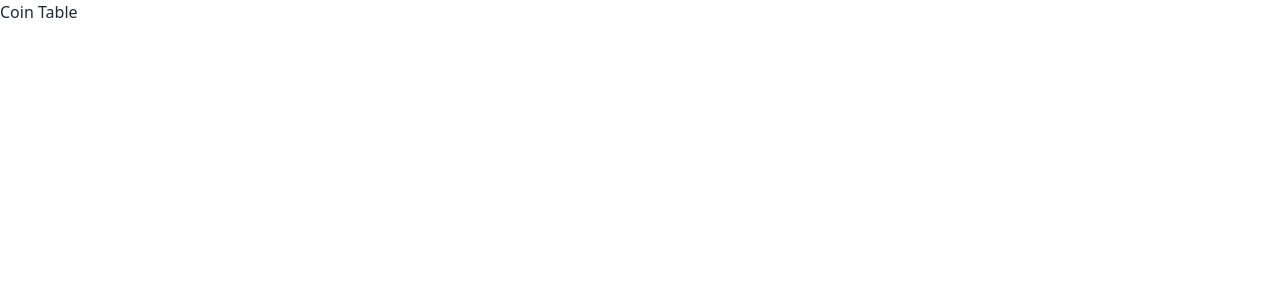
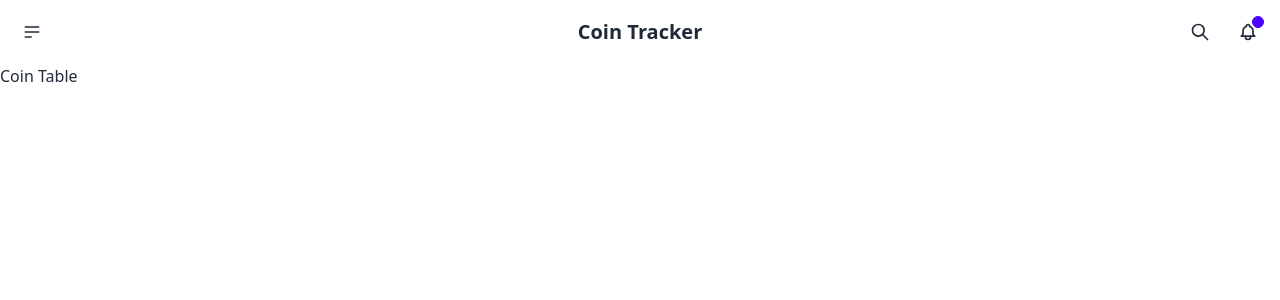
Before and after one commit to naveen1845/CryptoProject-CoinGekko, a React (Vite) app: page / in a window 1280 px wide. Shown: the top 300 px of the page. Built offline with nearby package versions, Linux system fonts and the light colour scheme.

Commit message:
added navbar

```diff
--- a/src/App.jsx
+++ b/src/App.jsx
@@ -2,10 +2,12 @@
 import reactLogo from './assets/react.svg'
 import viteLogo from '/vite.svg'
 import './App.css'
+import Navbar from './Components/Navbar/Navbar'
 
 function App() {
   return(
     <>
+    <Navbar />
     <p >Coin Table</p>
     </>
   )
--- /dev/null
+++ b/src/Components/Navbar/Navbar.jsx
@@ -0,0 +1,70 @@
+function Navbar(){
+    return (
+        <div className="navbar bg-base-100">
+  <div className="navbar-start">
+    <div className="dropdown">
+      <div tabIndex={0} role="button" className="btn btn-ghost btn-circle">
+        <svg
+          xmlns="http://www.w3.org/2000/svg"
+          className="h-5 w-5"
+          fill="none"
+          viewBox="0 0 24 24"
+          stroke="currentColor">
+          <path
+            strokeLinecap="round"
+            strokeLinejoin="round"
+            strokeWidth="2"
+            d="M4 6h16M4 12h16M4 18h7" />
+        </svg>
+      </div>
+      <ul
+        tabIndex={0}
+        className="menu menu-sm dropdown-content bg-base-100 rounded-box z-[1] mt-3 w-52 p-2 shadow">
+        <li><a>Homepage</a></li>
+        <li><a>Portfolio</a></li>
+        <li><a>About</a></li>
+      </ul>
+    </div>
+  </div>
+  <div className="navbar-center">
+    <a className="btn btn-ghost text-xl">Coin Tracker</a>
+  </div>
+  <div className="navbar-end">
+    <button className="btn btn-ghost btn-circle">
+      <svg
+        xmlns="http://www.w3.org/2000/svg"
+        className="h-5 w-5"
+        fill="none"
+        viewBox="0 0 24 24"
+        stroke="currentColor">
+        <path
+          strokeLinecap="round"
+          strokeLinejoin="round"
+          strokeWidth="2"
+          d="M21 21l-6-6m2-5a7 7 0 11-14 0 7 7 0 0114 0z" />
+      </svg>
+    </button>
+    <button className="btn btn-ghost btn-circle">
+      <div className="indicator">
+        <svg
+          xmlns="http://www.w3.org/2000/svg"
+          className="h-5 w-5"
+          fill="none"
+          viewBox="0 0 24 24"
+          stroke="currentColor">
+          <path
+            strokeLinecap="round"
+            strokeLinejoin="round"
+            strokeWidth="2"
+            d="M15 17h5l-1.405-1.405A2.032 2.032 0 0118 14.158V11a6.002 6.002 0 00-4-5.659V5a2 2 0 10-4 0v.341C7.67 6.165 6 8.388 6 11v3.159c0 .538-.214 1.055-.595 1.436L4 17h5m6 0v1a3 3 0 11-6 0v-1m6 0H9" />
+        </svg>
+        <span className="badge badge-xs badge-primary indicator-item"></span>
+      </div>
+    </button>
+  </div>
+</div>
+
+    )
+}
+
+export default Navbar;
```
